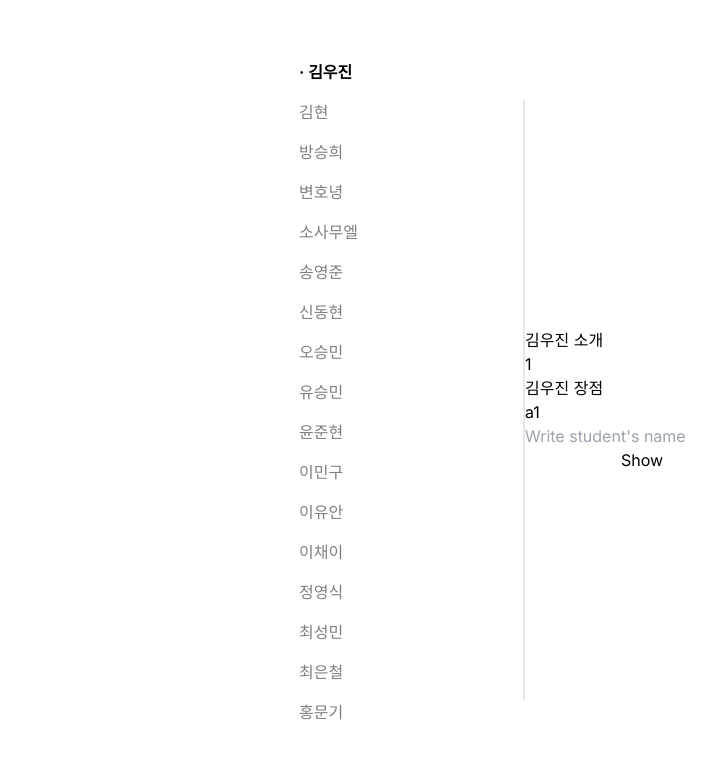
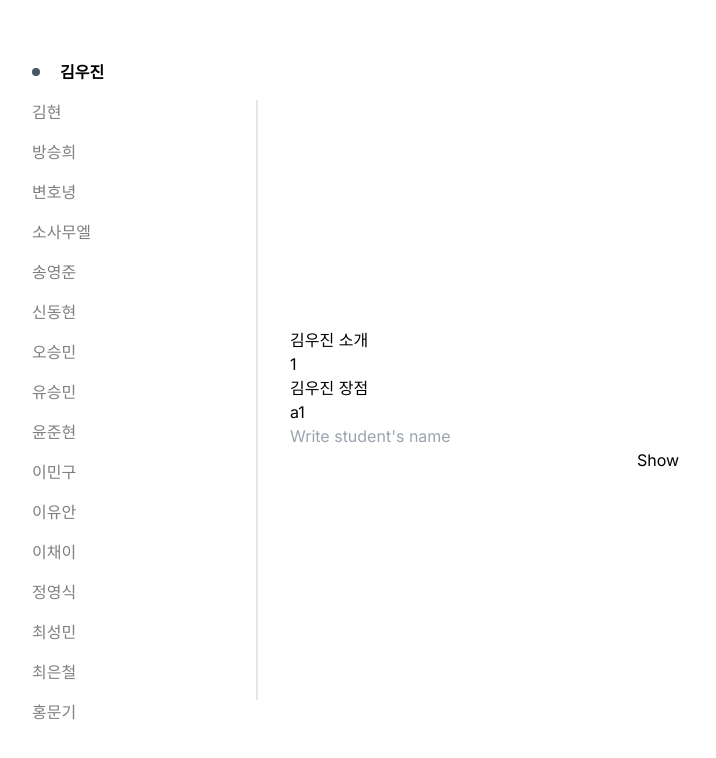
Before and after one commit to kimwoojin123/SPA_Framework, a Next.js app in the folder kim/: page / in a window 1280 px wide. Both pictures are taken after a click on the item "김우진". Shown: the top 758 px of the page, without its empty margins (111-827 px from the left). Built offline with nearby package versions, Linux system fonts and the light colour scheme.

Commit message:
div로 점 추가하고 이름에 태그 주고 이름만 우측으로 움직이기해결

```diff
--- a/kim/app/globals.css
+++ b/kim/app/globals.css
@@ -3,9 +3,6 @@
 @tailwind utilities;
 
 
-.move-right {
-  transition: padding-left 0.3s ease;
-}
 
 .cursor-pointer.active {
   font-weight: bold;
@@ -15,6 +12,7 @@
   opacity: 0.5;
 }
 
-.move-right span {
-  padding-left: 10px;
+.move{
+  padding-left: 20px;
+  transition: padding-left 0.3s ease;
 }
--- a/kim/app/page.tsx
+++ b/kim/app/page.tsx
@@ -43,20 +43,20 @@ export default function Home() {
         <ul>
           {studentList.map((student, index) => (
             <li
-              className={`cursor-pointer ${clickedName === student.name ? 'active' : ''} h-10 w-56`}
+              className={`flex cursor-pointer ${clickedName === student.name ? 'active' : ''} h-10 w-56`}
               key={index}
               onClick={() => handleStudentClick(student)}
             >
-              <span className={`${clickedName === student.name ? 'move-right' : ''}`}>
-                {selectedStudent && selectedStudent.name === student.name ? '· ' : ''}
-                {student.name}
-              </span>
+              {clickedName === student.name && (
+                <div className="relative top-3 transform -translate-y-1/2 w-2 h-2 bg-slate-600 rounded-full"></div>
+                )}
+                <div className = {`${clickedName === student.name ? 'move' : ''}`}>{student.name}</div>
             </li>
           ))}
         </ul>
       </div>
       <div className="h-3/4 border"></div>
-      <div>
+      <div className="w-3/5 pl-8">
         <div>
           <p>{selectedStudent ? selectedStudent.name : ''} 소개</p>
           <div>{introduce}</div>
```
